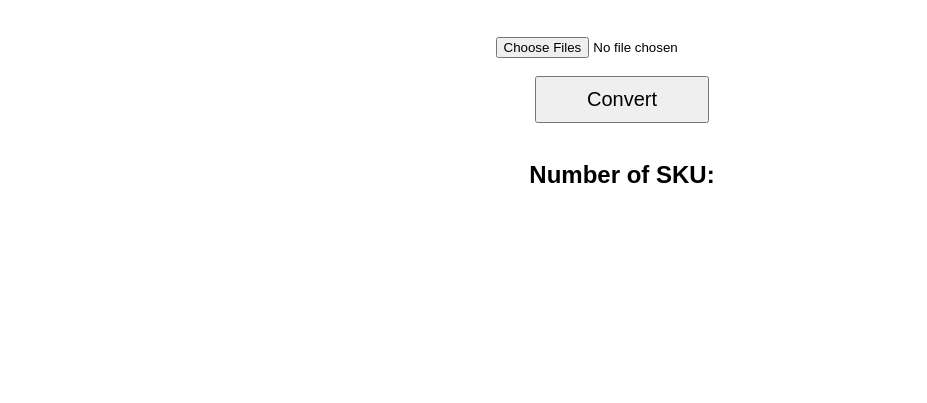
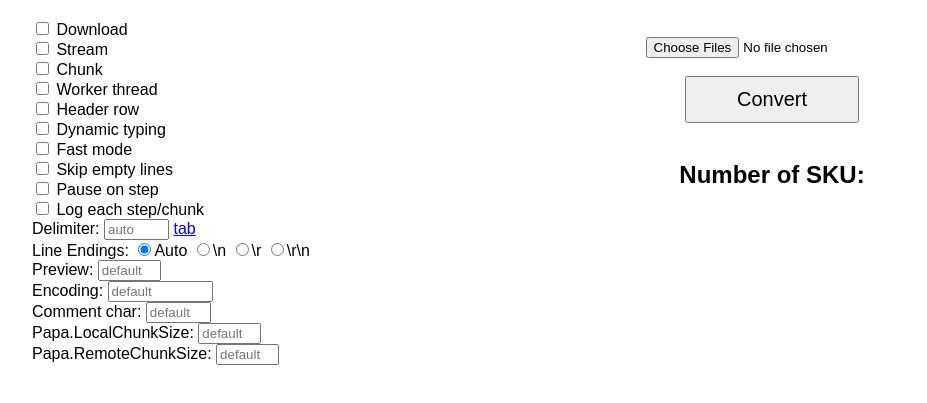
Before and after one commit to sunplayground/csv2xlsx, a plain HTML site: page index.html in a window 1280 px wide. Shown: the part 61-464 px from the top of the page, without its empty margins (18-945 px from the left). Drawn offline with Linux system fonts and the light colour scheme.

Commit message:
Update index.html

```diff
--- a/index.html
+++ b/index.html
@@ -17,7 +17,7 @@
 
 		<div class="grid-container">
 
-			<div class="grid-25" style='display:none'>
+			<div class="grid-25" style=''>
 				<label><input type="checkbox" id="download"> Download</label>
 				<label><input type="checkbox" id="stream"> Stream</label>
 				<label><input type="checkbox" id="chunk"> Chunk</label>
```
